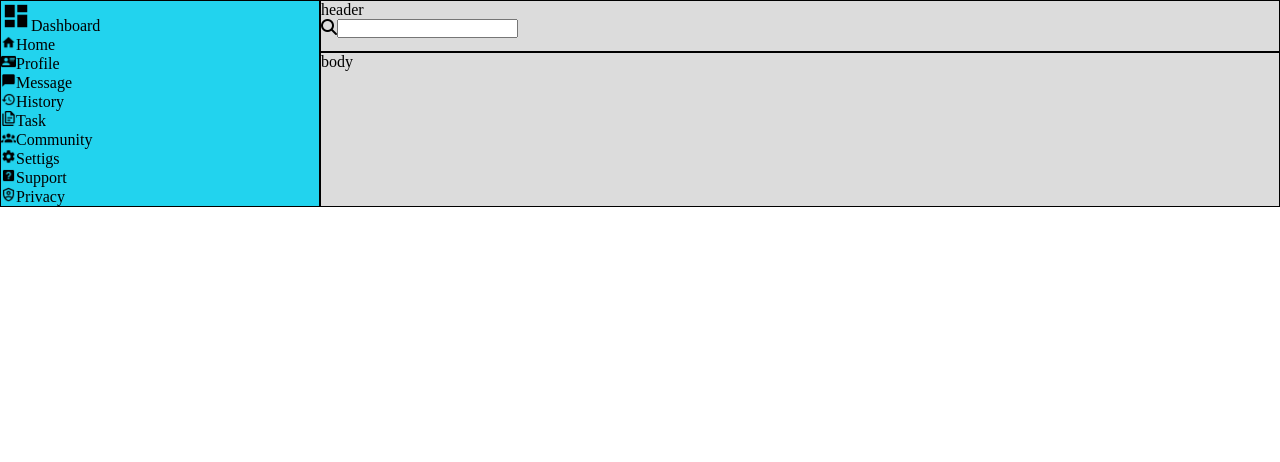
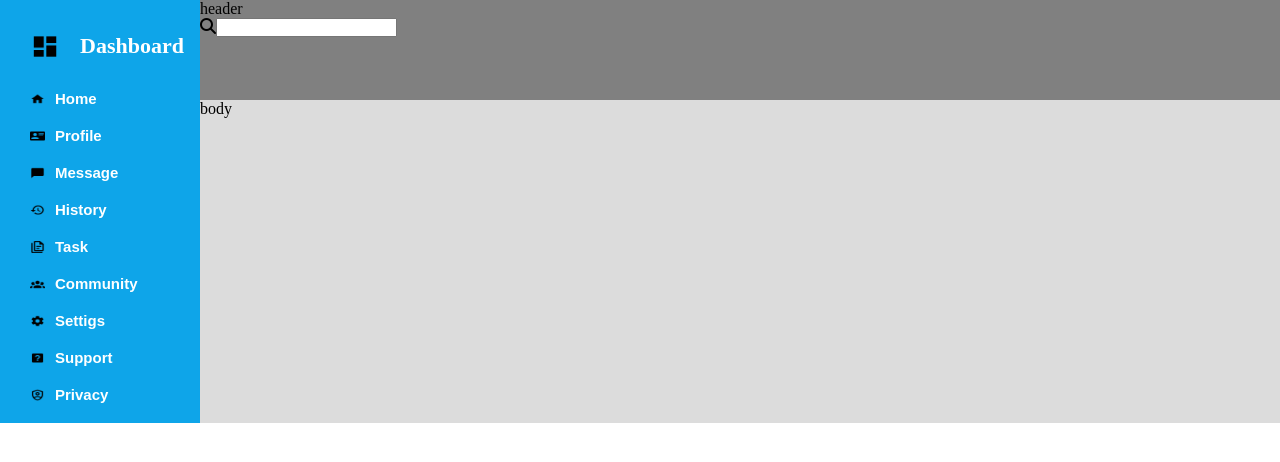
Before and after one commit to Martosky/new-grid, a plain HTML site: page index.html in a window 1280 px wide. Drawn offline with Linux system fonts and the light colour scheme.

Commit message:
done with the side bar

```diff
--- a/index.html
+++ b/index.html
@@ -10,20 +10,20 @@
 <body>
     <main>
         <div class="content" id="header">header
-            <div><i class="fa-solid fa-magnifying-glass"></i></i><input type="text"></div>
+            <div><i class="fa-solid fa-magnifying-glass"></i><input type="text"></div>
         </div>
         <div class="content" id="sidebar">
-            <div class="sidebar-hearder"><img src="icon/view-dashboard.png" width="30" height="30"><span>Dashboard</span></div>
-            <div class="sidebar-conten">
-                <div><img src="icon/home.png" class="side-elem" alt="icon" width="15" height="15"><span>Home</span></div>
-                <div><img src="icon/profile.png" class="side-elem" alt="icon" width="15" height="15"><span>Profile</span></div>
-                <div><img src="icon/message.png" class="side-elem" alt="icon" width="15" height="15"><span>Message</span></div>
-                <div><img src="icon/history.png" class="side-elem" alt="icon" width="15" height="15"><span>History</span></div>
-                <div><img src="icon/task.png" class="side-elem" alt="icon" width="15" height="15"><span>Task</span></div>
-                <div><img src="icon/account-group.png" class="side-elem" alt="icon" width="15" height="15"><span>Community</span></div>
-                <div><img src="icon/cog.png" alt="icon" class="side-elem" width="15" height="15"><span>Settigs</span></div>
-                <div><img src="icon/help-box.png" class="side-elem" alt="icon" width="15" height="15"><span>Support</span></div>
-                <div><img src="icon/shield-account-outline.png" class="side-elem" alt="icon" width="15" height="15"><span>Privacy</span></div>
+            <div class="sidebar-hearder"><img src="icon/view-dashboard.png" class="img-style" width="30" height="30"><span class="h2">Dashboard</span></div>
+            <div class="sidebar-content">
+                <div class="side-elem"><img src="icon/home.png" class="img-style" alt="icon" width="15" height="15"><span class="para">Home</span></div>
+                <div class="side-elem"><img src="icon/profile.png" class="img-style" alt="icon" width="15" height="15"><span class="para">Profile</span></div>
+                <div class="side-elem"><img src="icon/message.png" class="img-style" alt="icon" width="15" height="15"><span class="para">Message</span></div>
+                <div class="side-elem"><img src="icon/history.png" class="img-style" alt="icon" width="15" height="15"><span class="para">History</span></div>
+                <div class="side-elem"><img src="icon/task.png" class="img-style" alt="icon" width="15" height="15"><span class="para">Task</span></div>
+                <div class="side-elem" ><img src="icon/account-group.png" class="img-style" style="color: white;" alt="icon" width="15" height="15"><span class="para">Community</span></div>
+                <div class="side-elem"><img src="icon/cog.png" class="img-style" alt="icon"  width="15" height="15"><span class="para">Settigs</span></div>
+                <div class="side-elem"><img src="icon/help-box.png" class="img-style" alt="icon" width="15" height="15"><span class="para">Support</span></div>
+                <div class="side-elem"><img src="icon/shield-account-outline.png" class="img-style" alt="icon" width="15" height="15"><span class="para">Privacy</span></div>
             </div>
         </div>
         <div class="content" id="body">body</div>
--- a/style.css
+++ b/style.css
@@ -7,19 +7,54 @@ main{
     margin: 0;
     background-color: gainsboro;
     display: grid;
-    grid-template:  1fr 2fr 1fr/  1fr 2fr 1fr;
+    grid-template:  100px 2fr 1fr/  200px 2fr 1fr;
 }
-.content{
-    border: 1px solid black;
-}
+
 #header{
     grid-column: 2/4;
+    background-color: grey;
 
 }
 #sidebar{
    grid-row: 1/4 ;
-   background-color: #22d3ee;
+   background-color: #0ea5e9;
+   padding: 30px 0 20px 30px;
+   display: grid;
+   grid-template-columns: 1fr;
+   gap: 20px;
 }
+ .sidebar-hearder{
+    display: flex;
+    flex-direction: row;
+    gap: 20px;
+
+}
+.sidebar-hearder .h2{
+    color: white;
+    padding-top: 3px;
+    font-size: 22px;
+    font-weight: bold;
+
+}
+.sidebar-content{
+    display: flex;
+    flex-direction: column;
+    gap: 10px;
+}
+.side-elem{
+    color: white;
+    font: 15px Arial, Helvetica, sans-serif;
+    font-weight: bold;
+    margin-top: 10px;
+    display: flex;
+    flex-direction: row;
+    gap: 10px;
+}
+.img-style{
+    padding-top: 3px;
+}
+
+
 #body{
     grid-column: 2/4;
     grid-row: 2/4;
```
Also changed, not shown: text.txt, 1 other file.
